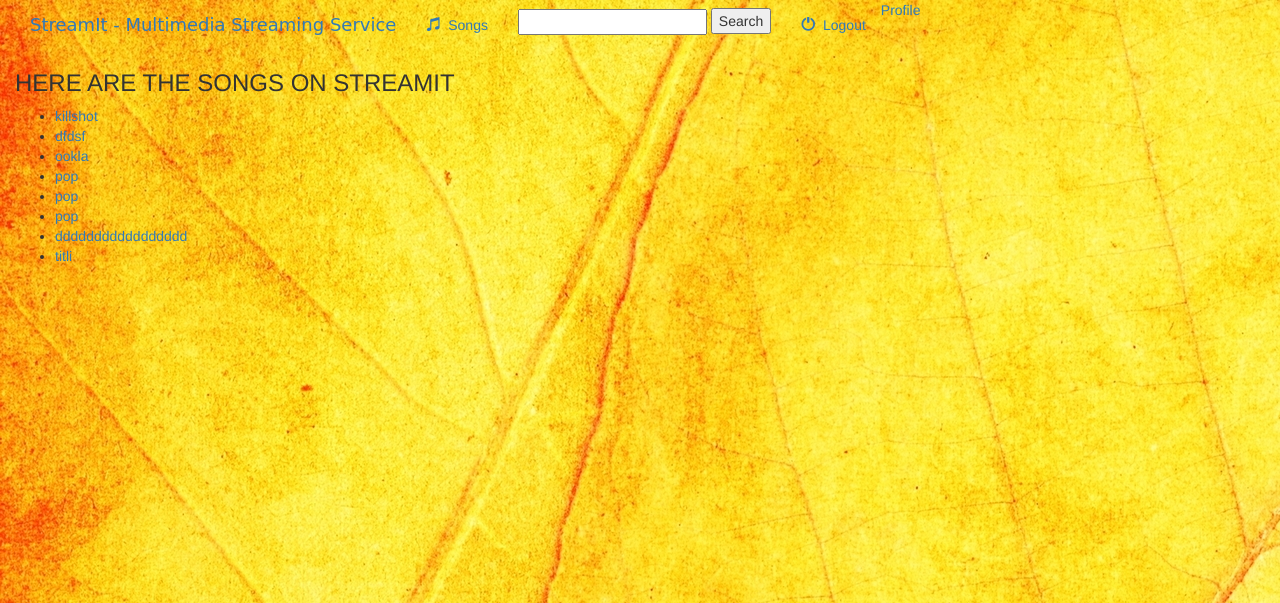
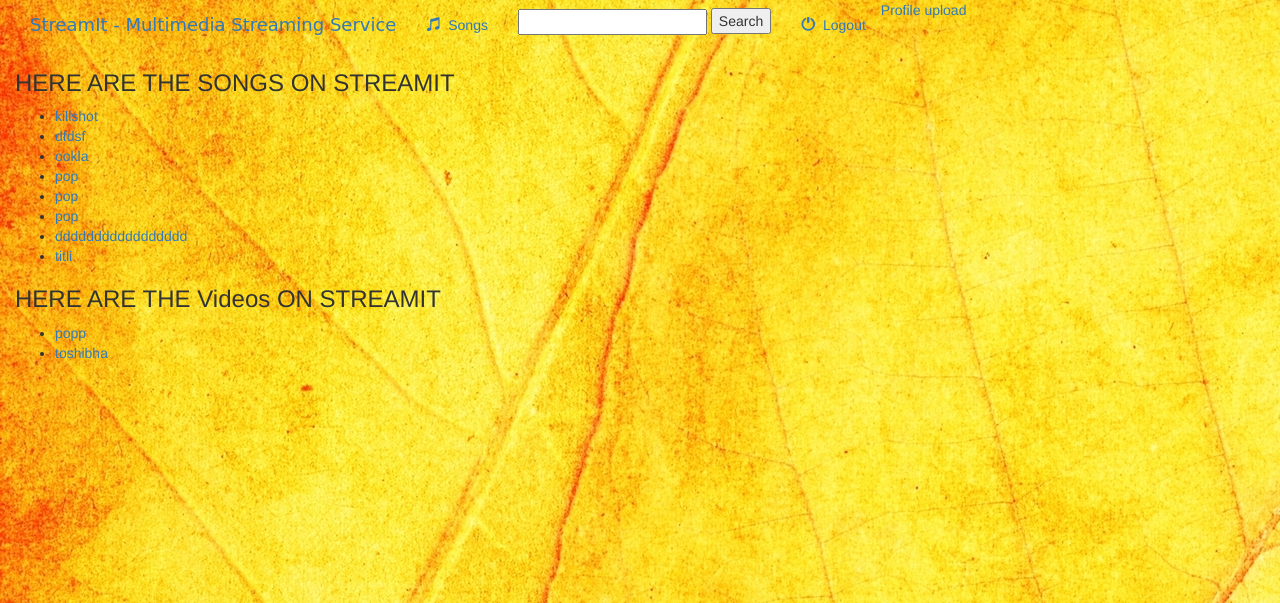
Before and after one commit to Siddanth-pai/MultiMediaHub, a Django app: page / in a window 1280 px wide. Shown: the top 603 px of the page. Run offline with Django 3.2, Linux system fonts and the light colour scheme; a user stored in the database is signed in; data comes from the database, SQL or seed files in the repository; both versions use the stored data as it was after the commit; some libraries are stand-ins or nearby versions; some web fonts are replaced.

Commit message:
video and audio working

```diff
--- a/music/admin.py
+++ b/music/admin.py
@@ -1,7 +1,9 @@
 from django.contrib import admin
-from .models import Songs,SongDetails,Profile
+from .models import Songs,SongDetails,Profile,Videos,VideoDetails
 # Register your models here.
 
 admin.site.register(Songs)
 admin.site.register(SongDetails)
 admin.site.register(Profile)
+admin.site.register(Videos)
+admin.site.register(VideoDetails)
--- a/music/models.py
+++ b/music/models.py
@@ -34,7 +34,7 @@ class Songs(models.Model):
 #class VideoDetails(models.Model):
 #    videoid = models.ForeignKey(Videos, max_length=1000)
 
-#class SongsDetails(models.Model):
+#class SongsDetails(models.Model):a
 #    songid = models.ForeignKey(Songs, max_length=1000)
 
 class SongDetails(models.Model):
@@ -51,3 +51,22 @@ class Profile(models.Model):
 
     def __str__(self):
         return f'{self.user.username} Profile'
+
+
+
+
+class Videos(models.Model):
+    videoid = models.AutoField(primary_key=True,null=False)
+    #artist = models.CharField(max_length=100)
+    videotitle = models.CharField(max_length=100)
+    #albumtitle = models.CharField(max_length=100)
+    #albumlogo =  models.ImageField(default = 'default.jpg',upload_to='_logo_pics')
+    releasedate = models.DateField()
+    #genre = models.CharField(max_length=100)
+    videofile= models.FileField(upload_to='videos/',null = True,verbose_name="")
+
+
+class VideoDetails(models.Model):
+    videoid = models.ForeignKey('Videos',on_delete=models.CASCADE)
+    videohits = models.IntegerField()
+    username = models.ForeignKey(User,on_delete= models.CASCADE)
--- a/music/templates/music/base.html
+++ b/music/templates/music/base.html
@@ -50,6 +50,7 @@
               <div class="navbar-nav">
                  {% if user.is_authenticated  %}
                  <a class="nav-item nav-link" href="{% url 'profile'  %}">Profile</a>
+                 <a class="nav-item nav-link" href="{% url 'music:showaudio'  %}">upload</a>
 
                  <ul class="nav navbar-nav navbar-left">
                    <li class="">
--- a/music/templates/music/index.html
+++ b/music/templates/music/index.html
@@ -14,6 +14,20 @@
       <h3>You don't have any albums</h3>
   {% endif %}
 
+
+  {% if all_songs %}
+
+  <h3> HERE ARE THE Videos ON STREAMIT </h3>
+  <ul>
+      {% for video in all_videos %}
+          <li><a href="{% url 'music:detail' video.videoid %}">{{ video.videotitle }}</a></li>
+      {% endfor %}
+  </ul>
+  {% else %}
+      <h3>You don't have any albums</h3>
+  {% endif %}
+
+
 {% endblock %}
 
 <!-- /music/{{ song.songid } -->
--- a/music/urls.py
+++ b/music/urls.py
@@ -8,6 +8,7 @@ urlpatterns = [
     path('', views.index, name = 'index'),
     path('audi/',views.showaudio,name = 'showaudio'),
     #/music/17/ ---> music/'songid'
+    path('<videoid>', views.videodetail, name='detail'),
     path('<songid>', views.detail, name='detail'),
 ]
 
--- a/music/views.py
+++ b/music/views.py
@@ -2,7 +2,7 @@ from django.http import Http404
 from django.shortcuts import render, get_object_or_404,redirect
 #from django.template import loader
 #from django.shortcuts import render
-from .models import Songs,Profile
+from .models import Songs,Profile,Videos
 from django.contrib import messages
 # Create your views here
 from django.contrib.auth.forms import UserCreationForm
@@ -37,7 +37,8 @@ def register(request):
 def index(request):
     #return HttpResponse("<h2><i>This is the Music app homepage</i></h2>")
     all_songs = Songs.objects.all()
-    return render(request, 'music/index.html', {'all_songs': all_songs})
+    all_videos = Videos.objects.all()
+    return render(request, 'music/index.html', {'all_songs': all_songs,'all_videos':all_videos})
     #template = loader.get_template('music/index.html')
     ######
     #DICTIONARY TO STORE INFO THAT TEMPLATE NEEDS
@@ -54,6 +55,7 @@ def index(request):
     #return HttpResponse(template.render(context, request))
     #return render(request, 'music/index.html', {'all_songs': all_songs})
 
+@login_required# decorators add functionality to an existing function
 def detail(request, songid):
 #    try:
 #        song = Songs.objects.get(pk=songid)
@@ -62,6 +64,17 @@ def detail(request, songid):
     #return HttpResponse("<h2> Details for Song ID :" + str(songid) + "</h2>")
     song = get_object_or_404(Songs, pk=songid)
     return render(request, 'music/detail.html', {'song': song} )
+
+
+@login_required
+def videodetail(request, videoid):
+#    try:
+#        song = Songs.objects.get(pk=songid)
+#    except Songs.DoesNotExist:
+#        raise Http404("Song does not exist")
+    #return HttpResponse("<h2> Details for Song ID :" + str(songid) + "</h2>")
+    video = get_object_or_404(Videos, pk=videoid)
+    return render(request, 'music/video_detail.html', {'video': video} )
 
 @login_required# decorators add functionality to an existing function
 def profile(request):
@@ -109,7 +122,7 @@ def profile(request):
 
 
 
-
+@login_required
 def showaudio(request):
     # lastaudio = Songs.objects.all()
   if request.method == 'POST':
```
Also changed, not shown: music/forms.py (+14 -1 lines), music/templates/music/video_detail.html (added, +25 -0 lines), db.sqlite3, media/_logo_pics/images4_JcRVEKn.jpeg (added), music/migrations/0014_videos.py (added), music/migrations/0015_videodetails.py (added), 3 other files.
